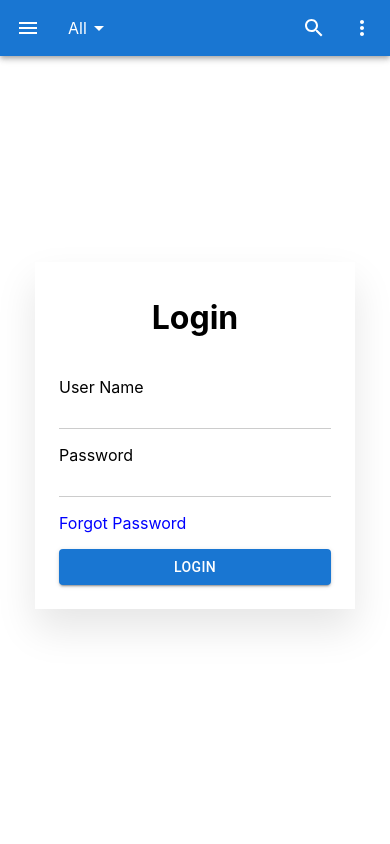
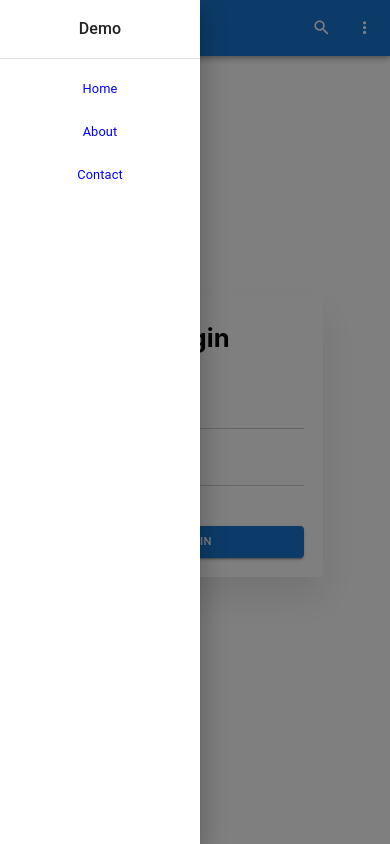
Before and after one commit to mr-optimizer/facePrep-project, a React (Create React App) app: page /login in a window 390 px wide. Both pictures are taken after a click on the button 28 px from the left and 28 px from the top of the page. Built offline with nearby package versions, Linux system fonts and the light colour scheme.

Commit message:
drawer added for mobile and 404 page created

```diff
--- a/src/component/Home/style.module.css
+++ b/src/component/Home/style.module.css
@@ -1,3 +1,16 @@
-.container{
+.container {
     padding: 2rem 5rem;
+
 }
+
+@media only screen and (max-width: 62.5em) {
+    .container {
+        padding: 2rem 5rem;
+    }
+}
+
+@media only screen and (max-width: 50em) {
+    .container {
+        padding: 1rem 2rem;
+    }
+}
--- a/src/component/Navbar/index.jsx
+++ b/src/component/Navbar/index.jsx
@@ -10,8 +10,45 @@ import MoreIcon from "@mui/icons-material/MoreVert";
 import Button from "@mui/material/Button";
 import ArrowDropDownIcon from "@mui/icons-material/ArrowDropDown";
 
+import Box from "@mui/material/Box";
+import Divider from "@mui/material/Divider";
+import Drawer from "@mui/material/Drawer";
+import List from "@mui/material/List";
+import ListItem from "@mui/material/ListItem";
+import ListItemButton from "@mui/material/ListItemButton";
+import ListItemText from "@mui/material/ListItemText";
+import Typography from "@mui/material/Typography";
+
 import { useAuth } from "../../context/AuthProvider";
-const NavBar = () => {
+const drawerWidth = 200;
+const navItems = ["Home", "About", "Contact"];
+
+const NavBar = (props) => {
+  const { window } = props;
+  const [mobileOpen, setMobileOpen] = React.useState(false);
+  const handleDrawerToggle = () => {
+    setMobileOpen(!mobileOpen);
+  };
+  const drawer = (
+    <Box onClick={handleDrawerToggle} sx={{ textAlign: "center" }}>
+      <Typography variant="h6" sx={{ my: 2 }}>
+        Demo
+      </Typography>
+      <Divider />
+      <List>
+        {navItems.map((item) => (
+          <ListItem key={item} disablePadding>
+            <ListItemButton sx={{ textAlign: "center" }}>
+              <ListItemText primary={item} />
+            </ListItemButton>
+          </ListItem>
+        ))}
+      </List>
+    </Box>
+  );
+  const container =
+    window !== undefined ? () => window().document.body : undefined;
+
   const { isLoggedIn, logout } = useAuth();
   const handleLogOut = () => {
     logout();
@@ -27,7 +64,27 @@ const NavBar = () => {
             aria-label="open drawer"
             sx={{ mr: 2 }}
           >
-            <MenuIcon />
+            <MenuIcon onClick={handleDrawerToggle} />
+            <Box component="nav">
+              <Drawer
+                container={container}
+                variant="temporary"
+                open={mobileOpen}
+                onClose={handleDrawerToggle}
+                ModalProps={{
+                  keepMounted: true, // Better open performance on mobile.
+                }}
+                sx={{
+                  display: { xs: "block", sm: "none" },
+                  "& .MuiDrawer-paper": {
+                    boxSizing: "border-box",
+                    width: drawerWidth,
+                  },
+                }}
+              >
+                {drawer}
+              </Drawer>
+            </Box>
           </IconButton>
           <div className={classes.flexGrow}>
             <div className={classes.dropDown}>
--- a/src/component/Navbar/style.module.css
+++ b/src/component/Navbar/style.module.css
@@ -1,5 +1,4 @@
 .dropDown{
-    min-width: 10rem;
     display: flex;
     align-items: center;
 }
--- a/src/component/NotFound/index.jsx
+++ b/src/component/NotFound/index.jsx
@@ -1,8 +1,30 @@
 import React from 'react'
+import { Link, useNavigate } from 'react-router-dom';
+import classes from "./style.module.css";
 
 const NotFound = () => {
+  const navigate = useNavigate();
+
   return (
-    <div>Not A valid route</div>
+    <div>
+      <div className={classes.error_page}>
+         <div className={classes.content}>
+            <h2 className={classes.error_page_header} data-text="404">
+               404
+            </h2>
+            <h4 data-text="Opps! Page not found">
+               Opps! Page not found
+            </h4>
+            <p>
+               Sorry, the page you're looking for doesn't exist. If you think something is broken, report a problem.
+            </p>
+            <div className={classes.btn}>
+               <Link to="/">return home</Link>
+               <a href="mailto:sktovisit@gmail.com">report problem</a>
+            </div>
+         </div>
+      </div>
+    </div>
   )
 }
 
--- /dev/null
+++ b/src/component/NotFound/style.module.css
@@ -0,0 +1,94 @@
+.error_page{
+    position: absolute;
+    top: 10%;
+    left: 15%;
+    right: 15%;
+    bottom: 10%;
+    display: flex;
+    align-items: center;
+    justify-content: center;
+    background: #fff;
+    box-shadow: 0px 5px 10px rgba(0,0,0,0.1);
+  }
+  .error_page .content{
+    max-width: 600px;
+    text-align: center;
+  }
+  .content h2.error_page_header{
+    font-size: 18vw;
+    line-height: 1em;
+    position: relative;
+  }
+  .content h2.error_page_header:after{
+    position: absolute;
+    content: attr(data-text);
+    top: 0;
+    left: 0;
+    right: 0;
+    background: -webkit-repeating-linear-gradient(-45deg, #71b7e6, #69a6ce, #b98acc, #ee8176, #b98acc, #69a6ce, #9b59b6);
+    background-size: 400%;
+    -webkit-background-clip: text;
+    -webkit-text-fill-color: transparent;
+    text-shadow: 1px 1px 2px rgba(255,255,255,0.25);
+    animation: animate 10s ease-in-out infinite;
+  }
+  @keyframes animate {
+    0%{
+      background-position: 0 0;
+    }
+    25%{
+      background-position: 100% 0;
+    }
+    50%{
+      background-position: 100% 100%;
+    }
+    75%{
+      background-position: 0% 100%;
+    }
+    100%{
+      background-position: 0% 0%;
+    }
+  }
+  .content h4{
+    font-size: 1.5em;
+    margin-bottom: 20px;
+    text-transform: uppercase;
+    color: #000;
+    font-size: 2em;
+    max-width: 600px;
+    position: relative;
+  }
+  .content h4:after{
+    position: absolute;
+    content: attr(data-text);
+    top: 0;
+    left: 0;
+    right: 0;
+    text-shadow: 1px 1px 2px rgba(255,255,255,0.4);
+    -webkit-background-clip: text;
+    -webkit-text-fill-color: transparent;
+  }
+  .content p{
+    font-size: 1.2em;
+    color: #0d0d0d;
+  }
+  .content .btn{
+    margin: 25px 0;
+    display: inline-flex;
+  }
+  .content .btn a{
+    display: inline-block;
+    margin: 0 10px;
+    text-decoration: none;
+    border: 2px solid rgba(0, 94, 255, 0.7);
+    color: rgb(0, 95, 255, 0.7);
+    font-weight: 500;
+    padding: 10px 25px;
+    border-radius: 25px;
+    text-transform: uppercase;
+    transition: all 0.3s ease;
+  }
+  .content .btn a:hover{
+    background: rgb(0, 95, 255, 0.7);
+    color: #fff;
+  }
--- a/src/index.css
+++ b/src/index.css
@@ -1,9 +1,24 @@
 *,
 *::after,
 *::before {
-    margin: 0;
-    padding: 0;
-    box-sizing: inherit;
+  margin: 0;
+  padding: 0;
+  box-sizing: inherit;
+}
+
+html {
+  font-size: 100%;
+}
+
+@media only screen and (max-width: 62.5em) {
+  html{
+    font-size: 90%;
+  }
+}
+@media only screen and (max-width: 50em) {
+  html{
+    font-size: 80%;
+  }
 }
 body {
   box-sizing: border-box;
```
